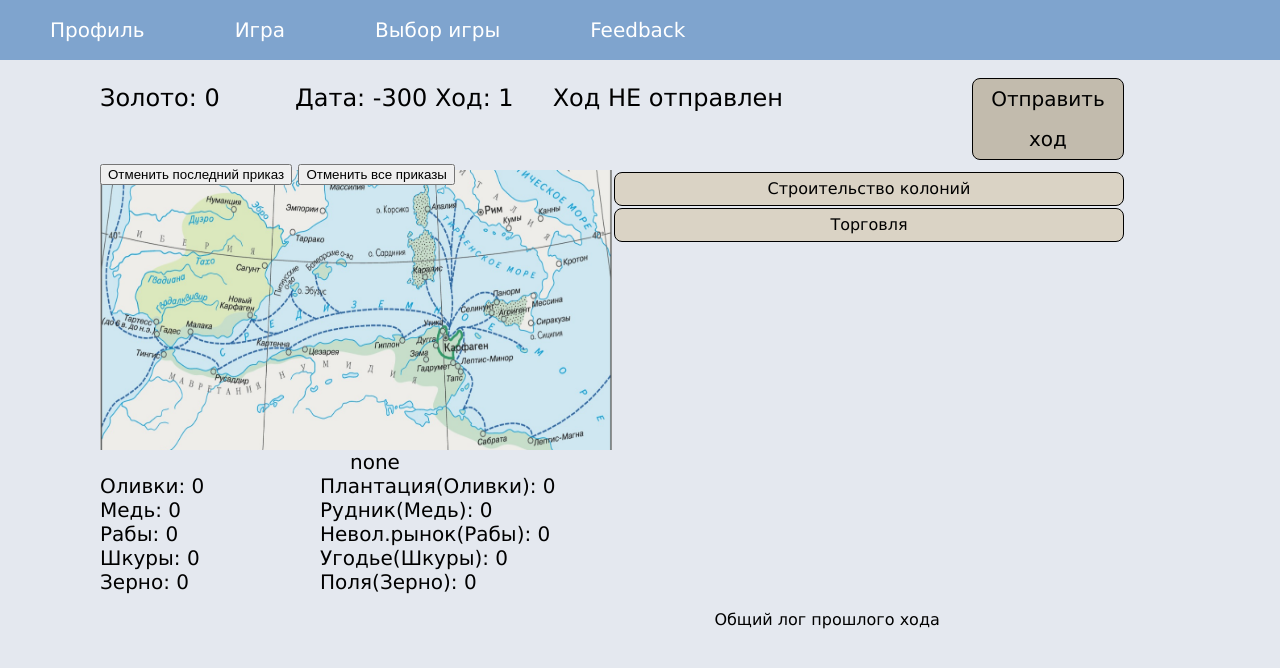
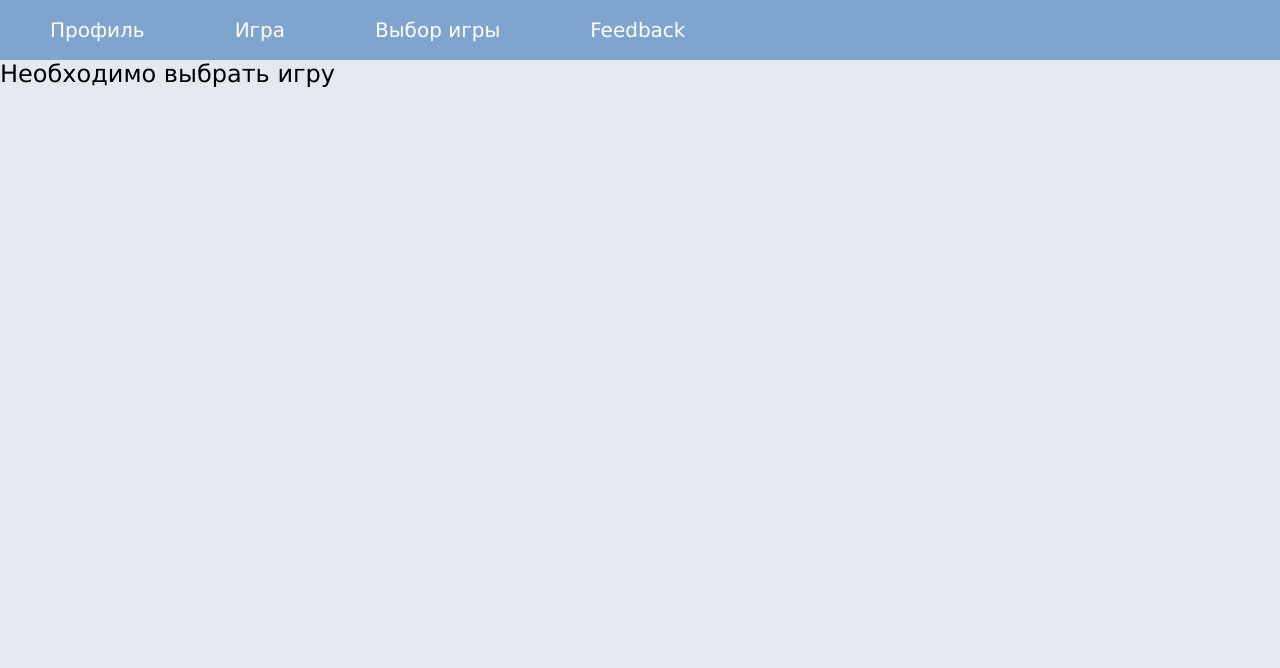
Before and after one commit to AllainDM/antic_trader, a Flask app: page /game in a window 1280 px wide. Shown: the top 668 px of the page. Run offline with Flask 2, Linux system fonts and the light colour scheme; a user stored in the database is signed in; a database or web service that is not in the repository returns one stand-in record (values such as "Sample title"); data that the repository does not hold is empty; some libraries are stand-ins or nearby versions.

Commit message:
Перенаправление на выбранную игру. Не приходит 0-я игра

```diff
--- a/main.py
+++ b/main.py
@@ -140,19 +140,20 @@ def play():
     global game
     user_admin = current_user.get_admin()
     user_name = current_user.get_name()
-    # Проверим на наличие созданной игры
-    # Это ерунда!!!! Нужно искать конкрутную партию
-    if game[0]:  # Если игра создана
-        if user_admin == 1:
-            # Интересно, что открывается game-admin.html, но путь в адресной строке висит как "game"
-            return render_template("game-admin.html", title=user_name, menu=menu_admin)
+    player = int(current_user.get_id())
+    if user_admin == 1:
+        # Интересно, что открывается game-admin.html, но путь в адресной строке висит как "game"
+        return render_template("game-admin.html", title=user_name, menu=menu_admin)
+    else:
+        if active_games[player] == 0:
+            return render_template("new-game.html", title=user_name, menu=menu_auth)
         else:
             return render_template("game.html", title=user_name, menu=menu_auth)
-    else:
-        if user_admin == 1:
-            return render_template("new-game.html", title=user_name, menu=menu_admin)
-        else:
-            return render_template("new-game.html", title=user_name, menu=menu_auth)
+    # else:
+    #     if user_admin == 1:
+    #         return render_template("new-game.html", title=user_name, menu=menu_admin)
+    #     else:
+    #         return render_template("new-game.html", title=user_name, menu=menu_auth)
 
 
 @app.route("/choose-game")  # !!!!!!! Тире или нижнее подчеркивание??? Фронт тоже править
@@ -267,7 +268,7 @@ def req_status_game_player():
     # Берём последнюю игру из найденных
     if game is not None:
         player = int(current_user.get_id())
-        player = int(player)
+        # player = int(player)  # Это вроде не нужно, была проблема с добавлением строки вместо числа.
         # Определим принадлежность игры к игроку через цикл, пройдясь по параметру player_id
         # Сравним с ид игрока, если совпадает запрашиваем и отправляет параметры
         # print("ТУТ !!!!!!!!!!!")
--- a/templates/new-game.html
+++ b/templates/new-game.html
@@ -5,7 +5,7 @@
 
 
 
-    Необходимо присоединиться к одной из игр
+    Необходимо выбрать игру
 
 
 
```
